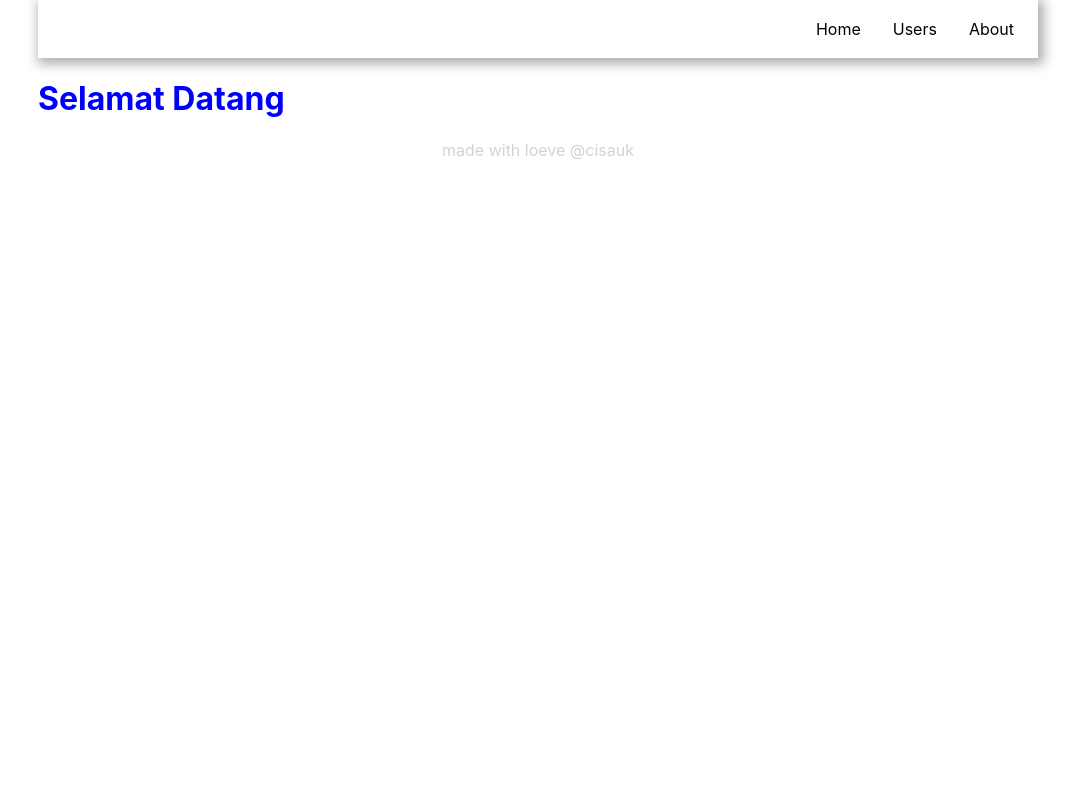
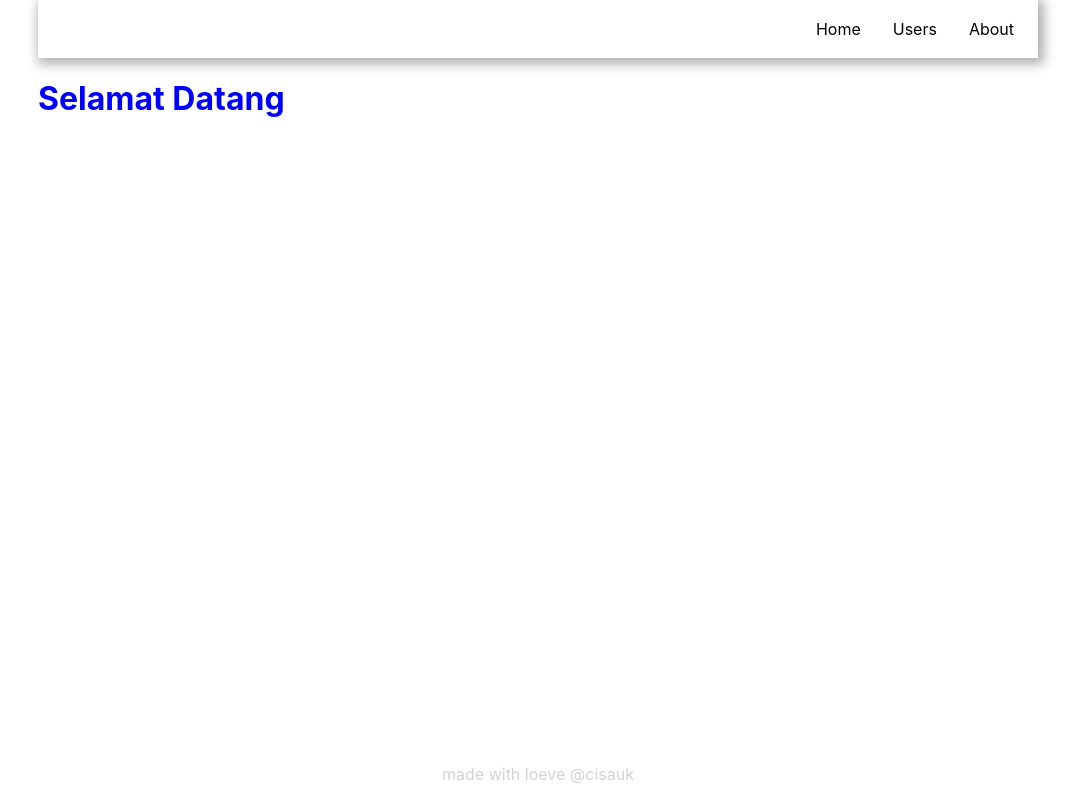
Before and after one commit to farhanyp/belajar-next-js, a Next.js app: page / in a window 1280 px wide. Shown: the whole page, without its empty margins (102-1183 px from the left). Built offline with nearby package versions, Linux system fonts and the light colour scheme.

Commit message:
belajar membuat layout

```diff
--- /dev/null
+++ b/components/Layout/Layout.module.css
@@ -0,0 +1,9 @@
+.container{
+    height: 100%;
+    display: flex;
+    flex-direction: column;
+}
+
+.content{
+    flex: 1;
+}
--- /dev/null
+++ b/components/Layout/index.jsx
@@ -0,0 +1,15 @@
+import Footer from '../Footer/Footer';
+import Header from '../Header/Header';
+import Style from './Layout.module.css';
+
+function index({ children }) {
+  return (
+    <div className={Style.container}>
+      <Header />
+      <div className={Style.content}>{children}</div>
+      <Footer />
+    </div>
+  );
+}
+
+export default index;
--- a/pages/about.jsx
+++ b/pages/about.jsx
@@ -1,6 +1,10 @@
+import Layout from '../components/Layout/index';
+
 function about() {
   return (
-    <div>about</div>
+    <Layout>
+      <div>about</div>
+    </Layout>
   );
 }
 
--- a/pages/index.jsx
+++ b/pages/index.jsx
@@ -1,13 +1,10 @@
-import Footer from '../components/Footer/Footer';
-import Header from '../components/Header/Header';
 import styles from '../styles/Home.module.css';
+import Layout from '../components/Layout/index';
 
 export default function Home() {
   return (
-    <div>
-      <Header />
+    <Layout>
       <h1 className={styles['title-homepage']}>Selamat Datang</h1>
-      <Footer />
-    </div>
+    </Layout>
   );
 }
--- a/pages/user/index.jsx
+++ b/pages/user/index.jsx
@@ -1,5 +1,9 @@
+import Layout from '../../components/Layout/index';
+
 export default function index() {
   return (
-    <div>index</div>
+    <Layout>
+      <div>index</div>
+    </Layout>
   );
 }
--- a/styles/globals.css
+++ b/styles/globals.css
@@ -6,7 +6,7 @@
     Ubuntu, Cantarell, Fira Sans, Droid Sans, Helvetica Neue, sans-serif;
   max-width: 1000px;
   margin: auto;
-
+  height: 100%;
 }
 
 a {
@@ -18,6 +18,6 @@
   box-sizing: border-box;
 }
 
-.title{
-  color: red
+#__next {
+  height: 100%;
 }
```
